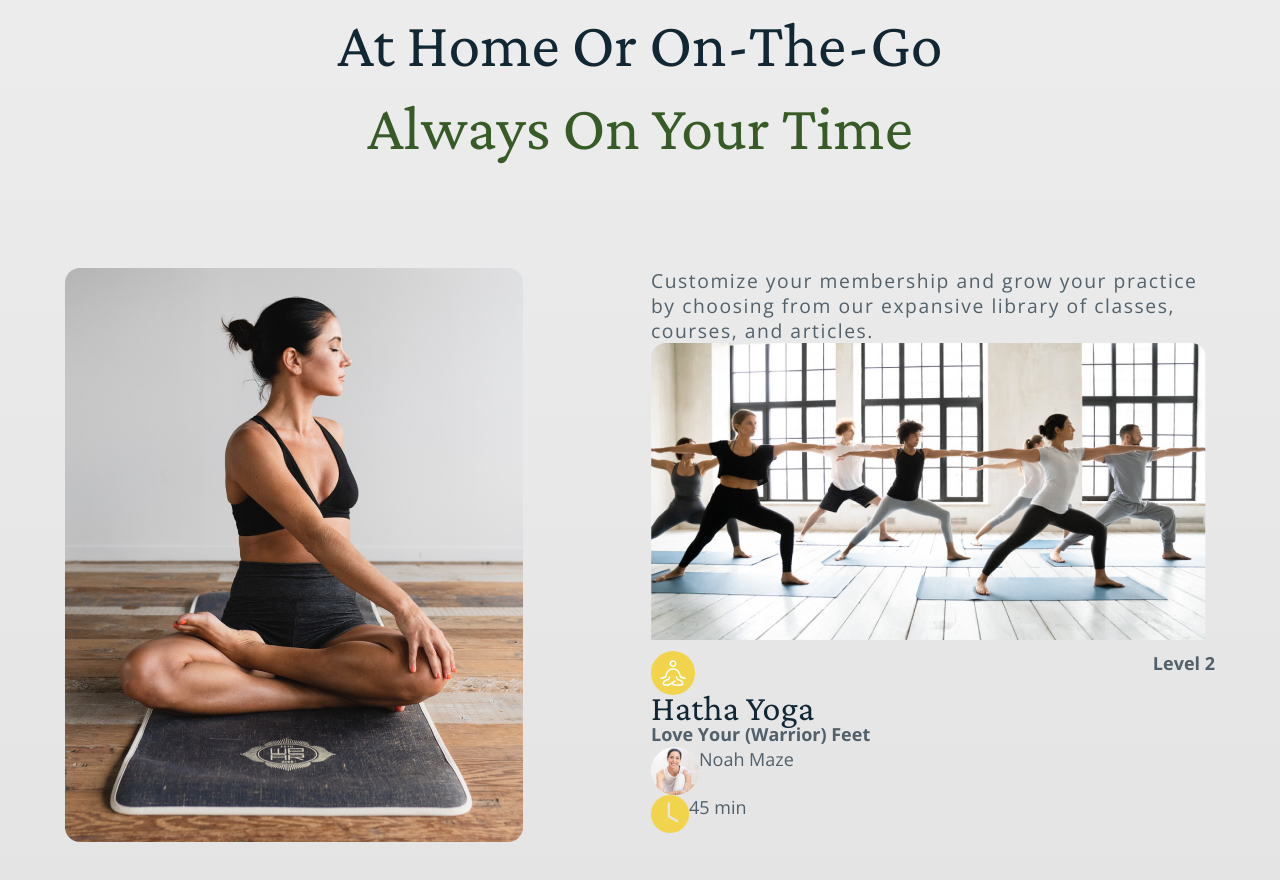
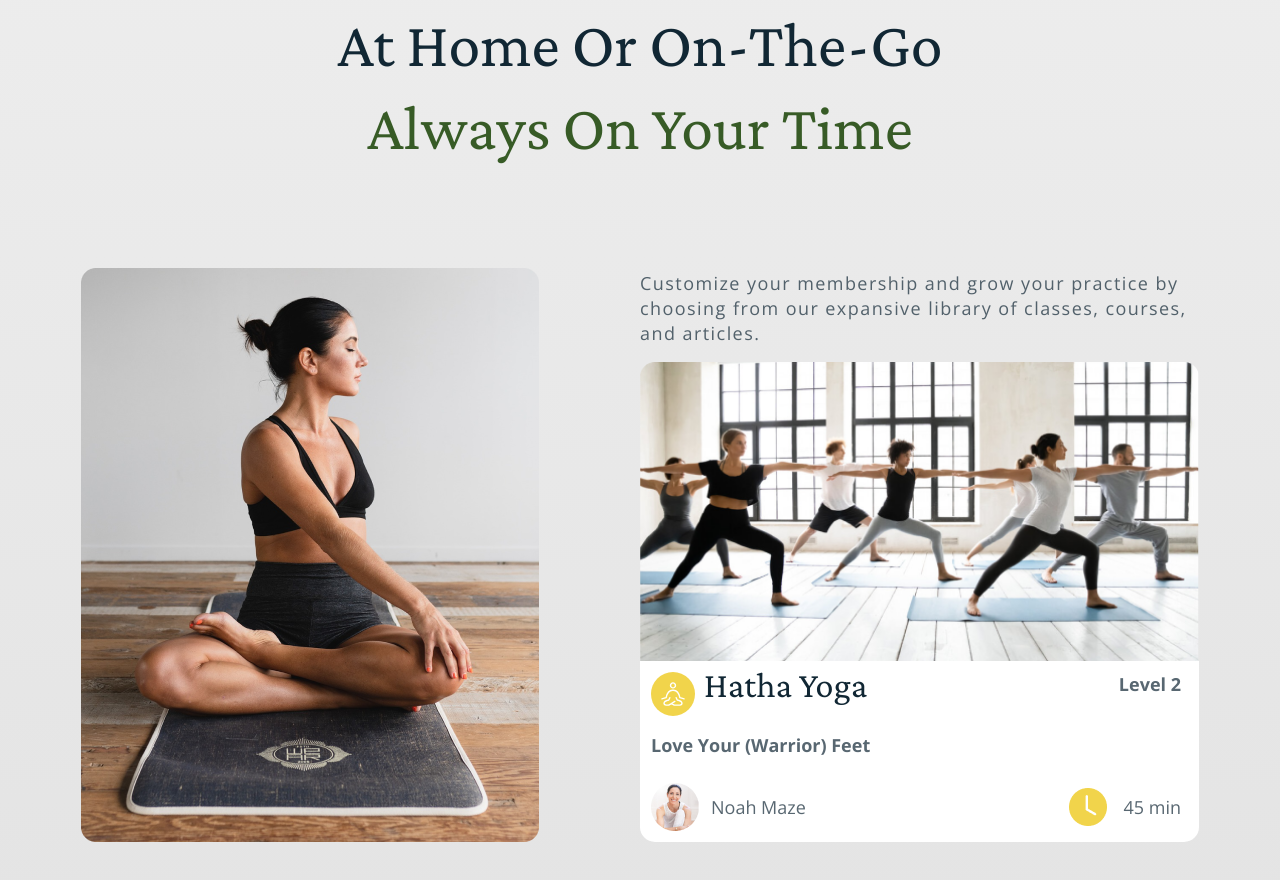
Before and after one commit to deviatovae/landing-page_yoga, a plain HTML site: page index.html in a window 1280 px wide. Shown: the part 1491-2371 px from the top of the page. Drawn offline with nearby package versions, Linux system fonts and the light colour scheme; no server answers.

Commit message:
added next block

```diff
--- a/css/styles.css
+++ b/css/styles.css
@@ -430,15 +430,19 @@ a:active {
 
 .at-home__body {
     display: flex;
+    align-items: end;
+    height: 574px;
 }
 
 .at-home__column {
+    width: 559px;
     flex: 0 1 50%;
     justify-content: center;
     align-items: center;
 }
 
 .at-home__item {
+
 }
 
 .item-at-home__image {
@@ -448,16 +452,17 @@ a:active {
     margin: 0 128px 0 0;
 }
 
-.image-right__image {
-    margin: 0 0 11px 0;
+.image-right__image_img {
+    width: 100%;
 }
 
 .image-right__description {
+    margin-bottom: 16px;
     font-family: 'Open Sans', serif;
     font-style: normal;
     font-weight: 400;
-    font-size: 138%;
-    line-height: 25px;
+    font-size: 18px;
+    line-height: 138%;
     letter-spacing: 0.08em;
     color: rgba(17, 39, 52, 0.7);
 }
@@ -465,18 +470,29 @@ a:active {
 .icon-left__sub-column_container {
 }
 
-
+.sub-column__container {
+    padding: 11px 18px 11px 11px;
+    background-color: #FFFFFF;
+    border-radius: 0 0 15px 15px;
+}
 .image-left__sub-column_body {
     display: flex;
 }
-
 
 .sub-column_body {
     display: flex;
     justify-content: space-between;
 }
-
-.image-right__icon {
+.image-right__content2 {
+    display: flex;
+    justify-content: start;
+    align-items: center;
+}
+.image-right__content{
+    display: flex;
+    justify-content: center;
+}
+.image-right__icon_container{
     width: 44px;
     height: 44px;
     border-radius: 50%;
@@ -487,6 +503,11 @@ a:active {
     margin: 0 9px 0 0;
 }
 
+.image-right__icon {
+    width: 24px;
+    height: 24px;
+}
+
 .image-right__text {
     font-family: 'Crimson Pro', serif;
     font-style: normal;
@@ -494,15 +515,22 @@ a:active {
     font-size: 36px;
     line-height: 76%;
     color: #112734;
+    width: 179px;
+    height: 50px;
 }
 
 .image-right__sub-text {
+    align-items: center;
+    display: flex;
     font-family: 'Open Sans', serif;
     font-style: normal;
     font-weight: 700;
     font-size: 18px;
     line-height: 138%;
     color: rgba(17, 39, 52, 0.7);
+    width: 224px;
+    height: 75px;
+    margin: -14px 0 0 0;
 }
 
 .image-right__level {
@@ -518,10 +546,15 @@ a:active {
 }
 
 .sub-column-footer__column{
-
+    display: flex;
+    justify-content: space-between;
+    align-items: center;
 }
 
 .image-right__icon2 {
+    margin-right: 12px;
+}
+.icon2_text {
     font-family: 'Open Sans',serif;
     font-style: normal;
     font-weight: 400;
@@ -529,8 +562,7 @@ a:active {
     line-height: 138%;
     color: rgba(17, 39, 52, 0.7);
 }
-
-.image-right__time {
+.time-icon_text {
     font-family: 'Open Sans',serif;
     font-style: normal;
     font-weight: 400;
@@ -538,3 +570,17 @@ a:active {
     line-height: 138%;
     color: rgba(17, 39, 52, 0.7);
 }
+.time-icon {
+    margin-right: 16px;
+}
+
+.image-right__time_container {
+    display: flex;
+    align-items: center;
+    font-family: 'Open Sans',serif;
+    font-style: normal;
+    font-weight: 400;
+    font-size: 18px;
+    line-height: 138%;
+    color: rgba(17, 39, 52, 0.7);
+}
--- a/index.html
+++ b/index.html
@@ -155,15 +155,18 @@
                                     Customize your membership and grow your practice by choosing from our expansive
                                     library of classes, courses, and articles.
                                 </div>
-                                <div class="image-right__image"><img src="img/at-home/image-right.png"
-                                                                     alt="yoga-on-the-go"></div>
+                                <div class="image-right__image">
+                                    <img class="image-right__image_img" src="img/at-home/image-right.png" alt="yoga-on-the-go">
+                                </div>
                                 <div class="sub-column__container">
                                     <div class="sub-column_body">
                                         <div class="sub-column__left">
-                                            <div class="image-right__icon">
-                                                <img src="img/at-home/icon-at-home.svg" alt="lotus">
+                                            <div class="image-right__content">
+                                                <div class="image-right__icon_container">
+                                                    <img class="image-right__icon" src="img/at-home/icon-at-home.svg" alt="lotus">
+                                                </div>
+                                                <h2 class="image-right__text">Hatha Yoga</h2>
                                             </div>
-                                            <h2 class="image-right__text">Hatha Yoga</h2>
                                             <div class="image-right__sub-text">Love Your (Warrior) Feet</div>
                                         </div>
                                         <div class="sub-column__right">
@@ -172,11 +175,14 @@
                                     </div>
                                     <div class="sub-column__footer">
                                         <div class="sub-column-footer__column">
-                                            <div class="image-right__icon2"><img src="img/at-home/Noah.png" alt="woman">Noah
-                                                Maze
+                                            <div class="image-right__content2">
+                                                <img class="image-right__icon2" src="img/at-home/Noah.png" alt="woman">
+                                                <p class="icon2_text">Noah Maze</p>
                                             </div>
-                                            <div class="image-right__time"><img src="img/at-home/Vector.png"
-                                                                                alt="timer"><span>45 min</span></div>
+                                            <div class="image-right__time_container">
+                                                <img class="time-icon" src="img/at-home/Vector.png" alt="timer">
+                                                <p class="time-icon_text">45 min</p>
+                                            </div>
                                         </div>
                                     </div>
                                 </div>
```
